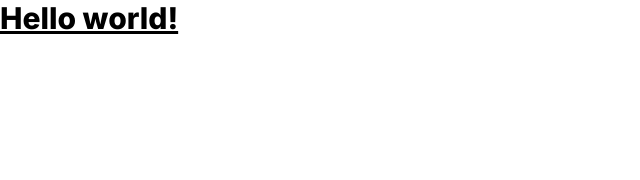
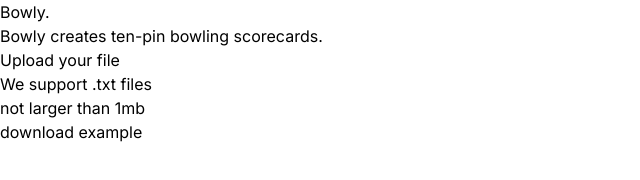
Before and after one commit to mateuszrymar/bowly, a website built with Vite: page index.html in a window 1280 px wide. Shown: the whole page, without its empty margins (0-640 px from the left). Built offline with nearby package versions, Linux system fonts and the light colour scheme.

Commit message:
Upload page - html scaffolding

```diff
--- a/index.html
+++ b/index.html
@@ -11,11 +11,20 @@
     <title>bowly</title>
   </head>
   <body>
-    <div id="app">
-      <h1 class="text-3xl font-bold underline">
-        Hello world!
-      </h1>
-    </div>
+    <nav class="navbar">
+      <h1 class="navbar__header">Bowly.</h1>
+    </nav>
+
+    <main class="upload-page">
+      <h2 class="upload-page__hero-message">Bowly creates ten-pin bowling scorecards.</h2>
+      <button class="upload-page__button">Upload your file</button>
+      <p class="upload-page__file-description">
+        We support .txt files<br>
+        not larger than 1mb<br>
+        <a class="upload-page__file-description--link">download example</a>
+      </p>
+    </main>
+
     <script type="module" src="/src/index.ts"></script>
   </body>
 </html>
```
